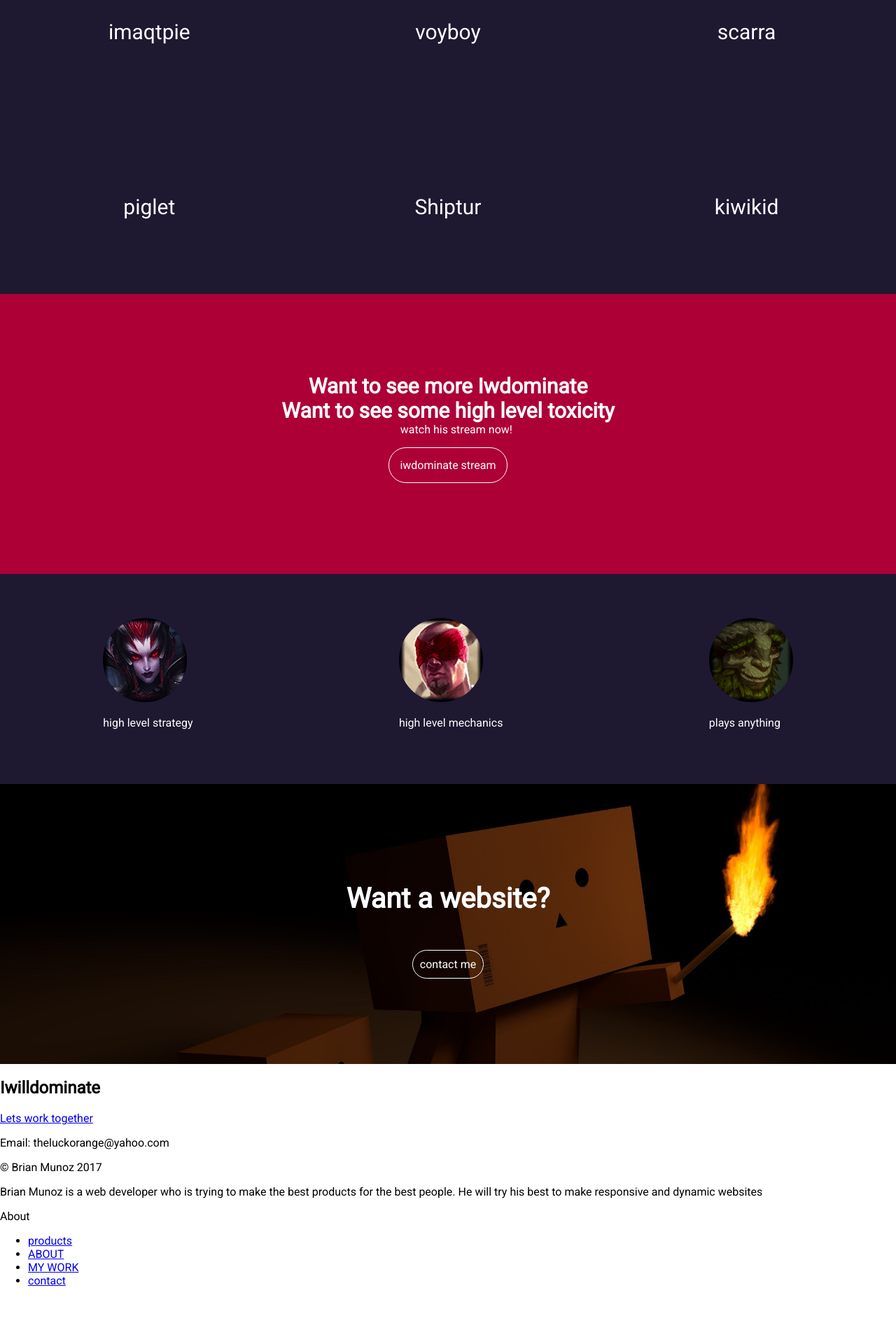
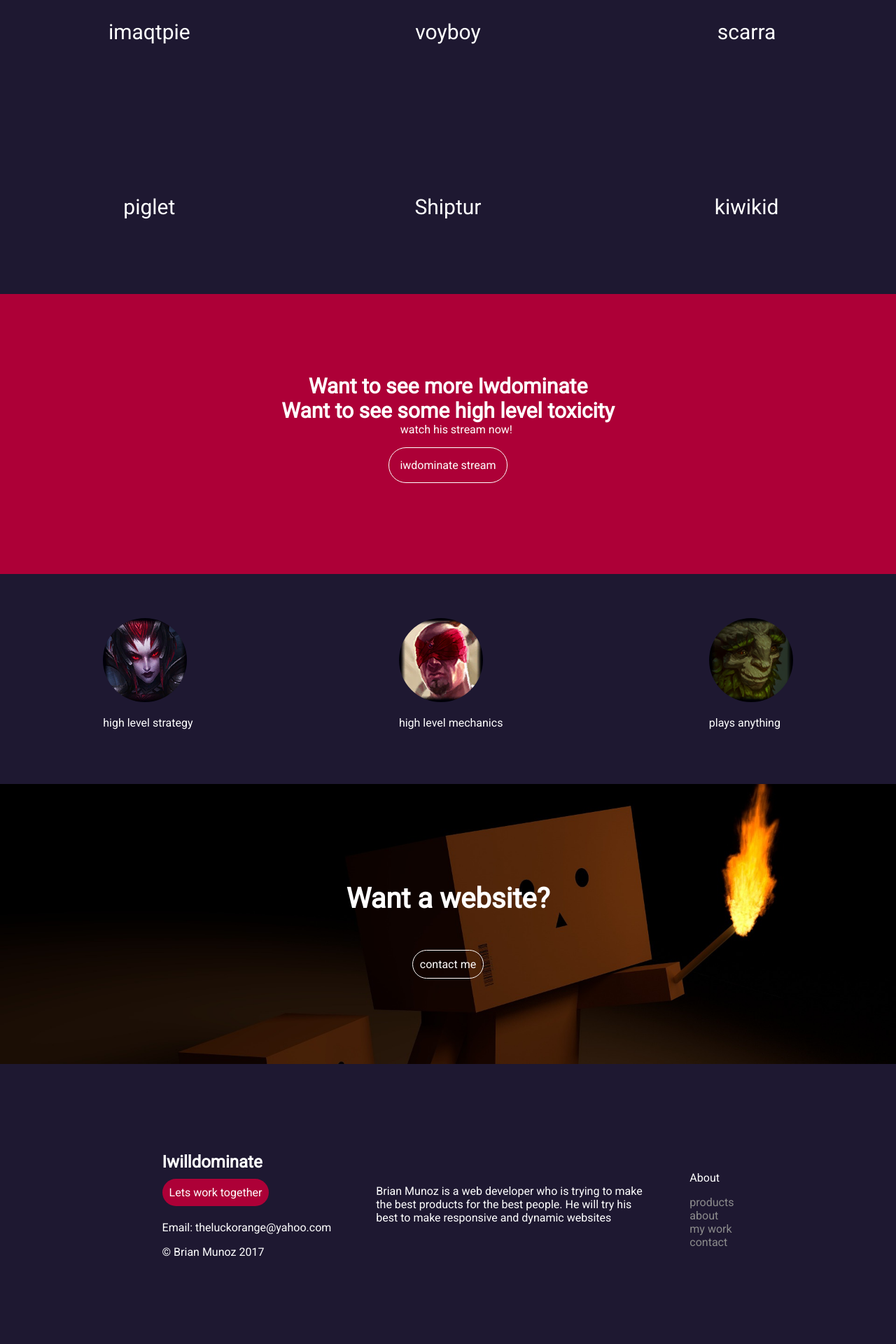
Before and after one commit to colorlessenergy/iwdominate, a Jekyll site: the page built from index.html, in a window 1280 px wide. Shown: the part 2681-4601 px from the top of the page at 70% size. Built offline with Jekyll 4.4.1, drawn with Linux system fonts in a browser that asks for light colours; before the commit the page ends 4536 px from its top, so only the background shows below that.

Commit message:
footer done

```diff
--- a/_includes/footer.html
+++ b/_includes/footer.html
@@ -1,19 +1,21 @@
 <footer>
-  <div>
+  <div class="footer-about">
     <h2>Iwilldominate</h2>
     <p><a href="contact.html">Lets work together</a></p>
-    <p>Email: theluckorange@yahoo.com</p>
-    <p>&copy; Brian Munoz 2017</p>
+    <div class="contact-footer">
+      <p>Email: theluckorange@yahoo.com</p>
+      <p>&copy; Brian Munoz 2017</p>
+    </div>
   </div>
-  <div>
+  <div class="footer-desc">
     <p>Brian Munoz is a web developer who is trying to make the best products for the best people. He will try his best to make responsive and dynamic websites</p>
   </div>
-  <div>
+  <div class="footer-about">
     <p>About</p>
     <ul>
       <li><a href="products.html">products</a></li>
-      <li><a href="about.html">ABOUT</a></li>
-      <li><a href="colorlessenergy.github.io">MY WORK</a></li>
+      <li><a href="about.html">about</a></li>
+      <li><a href="colorlessenergy.github.io">my work</a></li>
       <li><a href="contact.html">contact</a></li>
     </ul>
   </div>
--- a/main.css
+++ b/main.css
@@ -2,6 +2,47 @@ html, body {
   font-family: 'Roboto', sans-serif;
   margin: 0;
   padding: 0;
+}
+
+footer {
+  align-items: center;
+  background-color: #1e1831;
+  color: #fff;
+  display: flex;
+  height: 400px;
+  justify-content: center;
+}
+
+footer .footer-about ul {
+  list-style-type: none;
+  margin: 0;
+  padding: 0;
+}
+
+footer .footer-about ul li a {
+  color: #8c8c8c;
+  text-decoration: none;
+}
+
+footer .footer-about ul li a:hover {
+  color: #fff;
+}
+
+footer .contact-footer {
+  margin-top: 13%;
+}
+
+footer .footer-about p a {
+  background-color: #ad0037;
+  border-radius: 30px;
+  color: #fff;
+  padding: 10px;
+  text-decoration: none;
+}
+
+footer .footer-desc {
+  margin: 0 5%;
+  width: 30%;
 }
 
 main {
```
Also changed, not shown: 2 other files.
